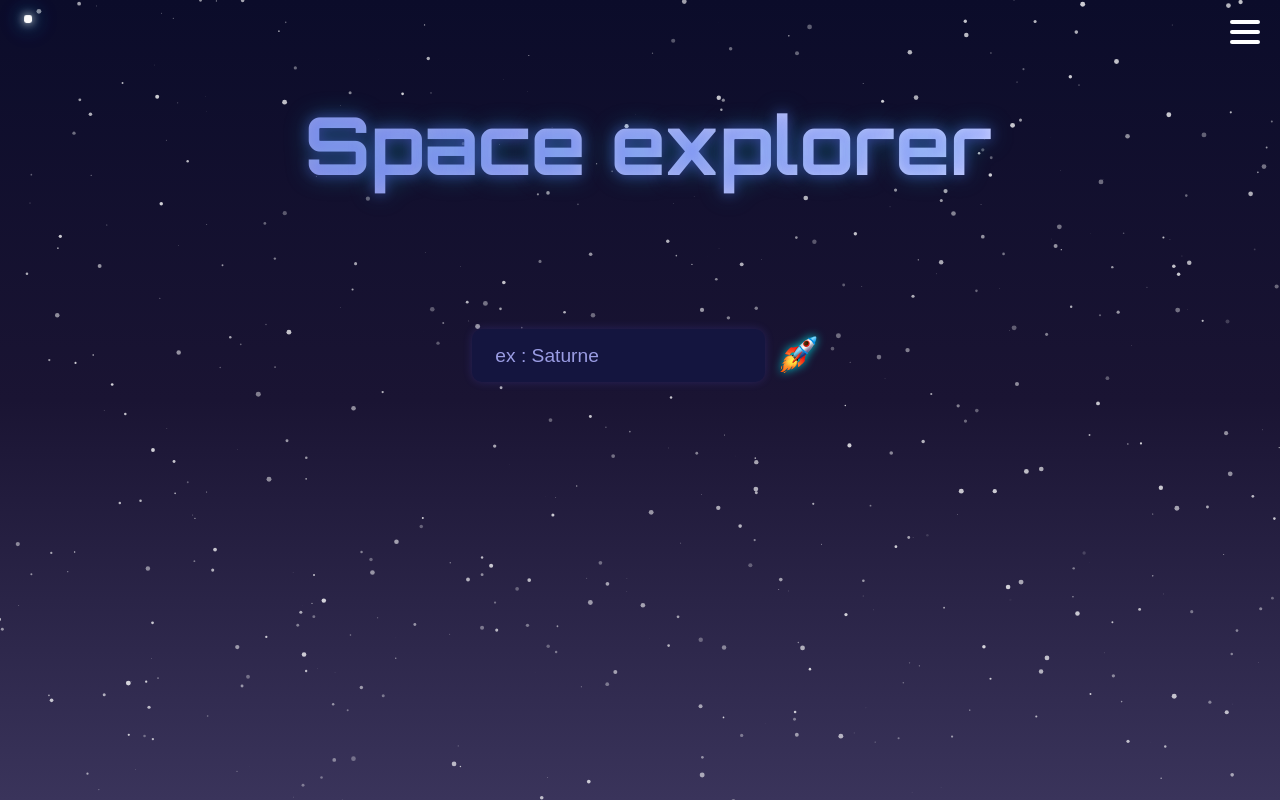
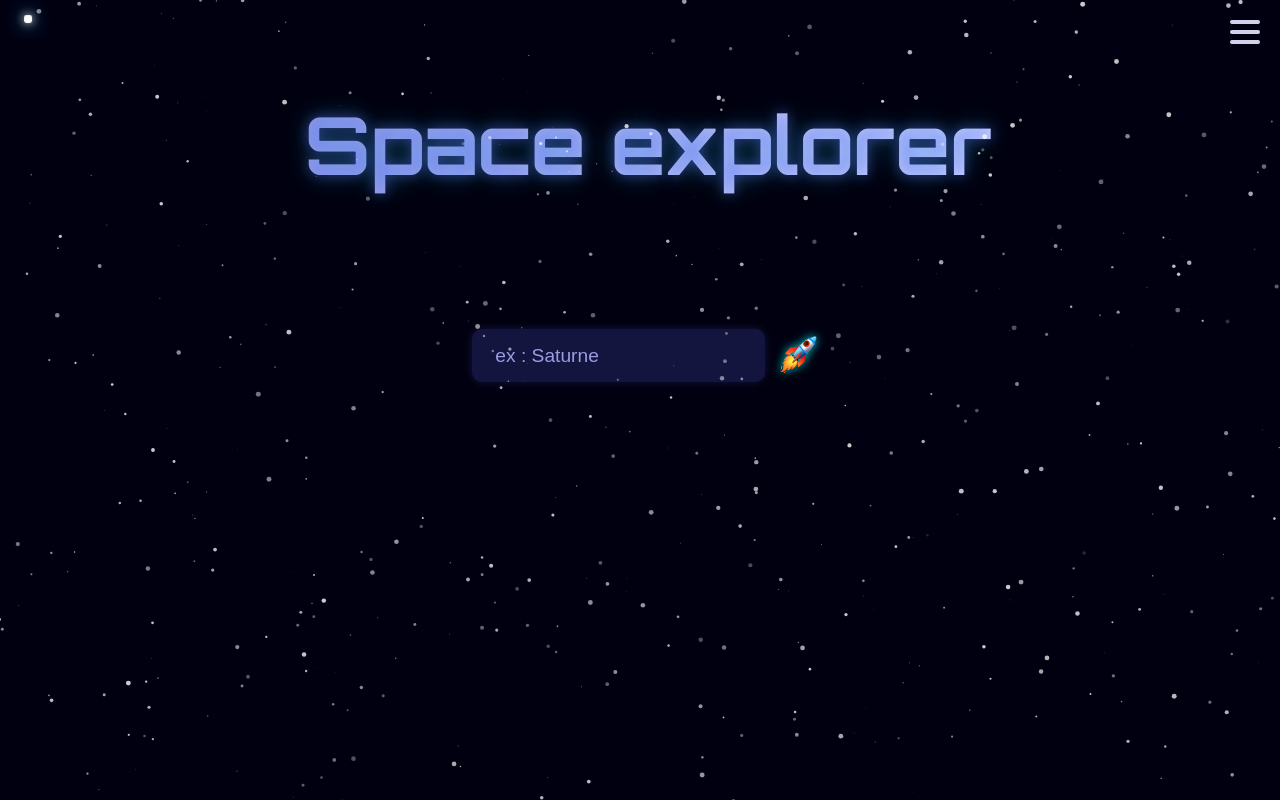
Before and after one commit to Abdelcrks/AbdelBerkat.github.io, a plain HTML site: page space/index.html in a window 1280 px wide. Drawn offline with Linux system fonts and the light colour scheme.

Commit message:
fixed bug z-index

```diff
--- a/space/css/animations.css
+++ b/space/css/animations.css
@@ -1,4 +1,5 @@
 /* animations.css */
+
 
 /* Glow pour h1 est déjà dans base.css, tu peux ajouter d'autres animations ici */
 
@@ -14,15 +15,7 @@
   }
   /* etoiles */
 
-  #shooting-stars {
-    position: fixed;
-    top: 0;
-    left: 0;
-    width: 100%;
-    height: 100%;
-    overflow: hidden;
-    z-index: -1;
-  }
+
 
   .shooting-star {
     position: absolute;
--- a/space/css/layout.css
+++ b/space/css/layout.css
@@ -1,16 +1,26 @@
-
 #particles-js {
   position: fixed;
   top: 0;
   left: 0;
   width: 100%;
   height: 100%;
-    z-index: -1;
-    background: linear-gradient(180deg, #0b0c2a, #1a1433, #3a345b);
+  z-index: 0;
+  pointer-events: auto;
+}
+
+#shooting-stars {
+  position: fixed;
+  top: 0;
+  left: 0;
+  width: 100%;
+  height: 100%;
+  z-index: 1;
+  pointer-events: none;
 }
 
 #container {
-    z-index: 1;
+  position: relative;
+  z-index: 2;
   display: flex;
   flex-direction: column;
   align-items: center;
--- a/space/css/navbar.css
+++ b/space/css/navbar.css
@@ -19,7 +19,7 @@
     display: block;
     height: 4px;
     width: 30px;
-    background-color: white;
+    background-color: #d1d1e9;
     margin-bottom: 6px;
     border-radius: 10px;
   }
@@ -41,7 +41,7 @@
 
   /* Liens de navigation */
   .nav-links li a {
-    color: white;
+    color: #d1D1e9;
     text-decoration: none;
     font-family: 'Orbitron', sans-serif;
   }
```
Lines whose indentation alone changed are shown as unchanged.
